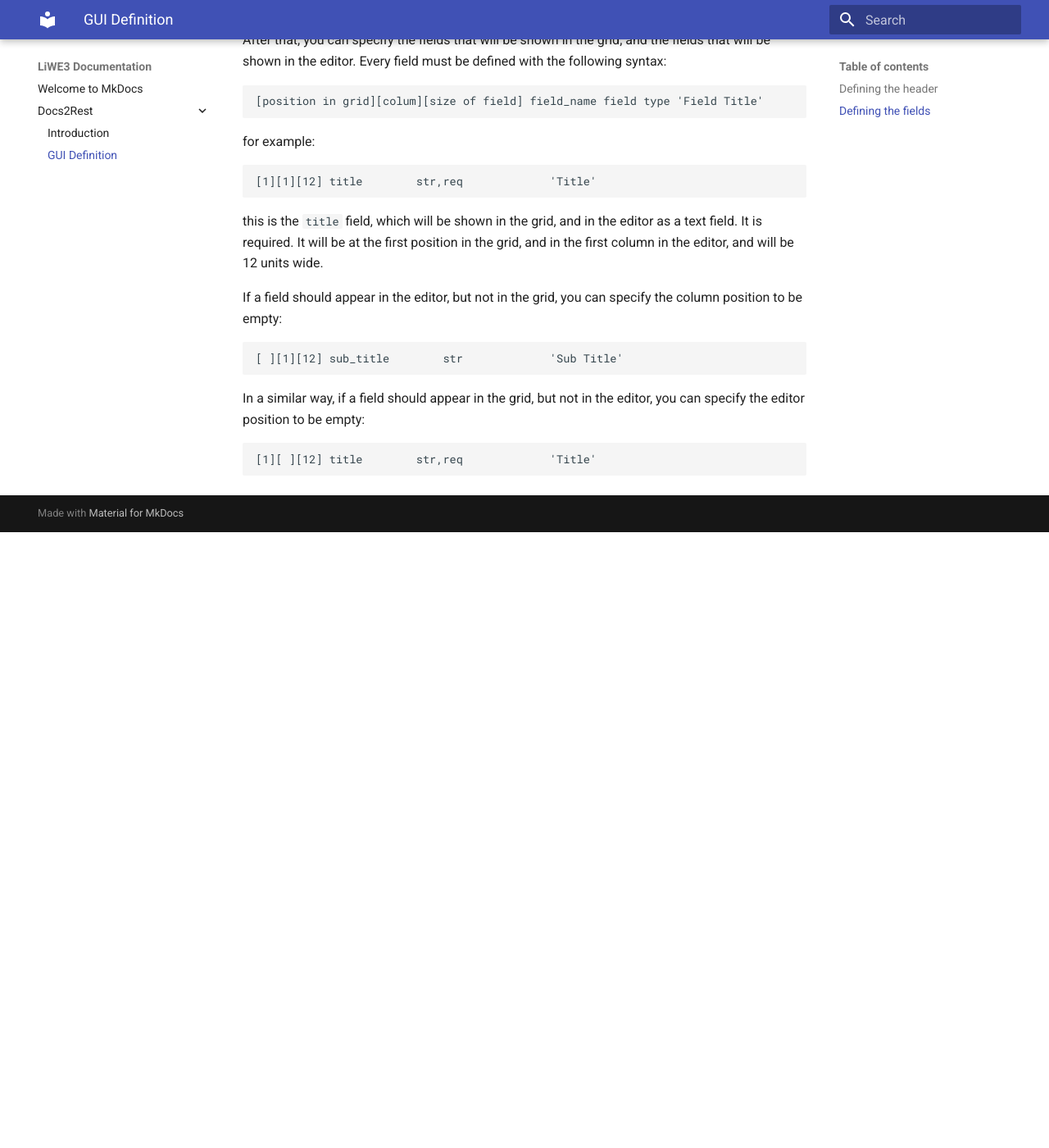
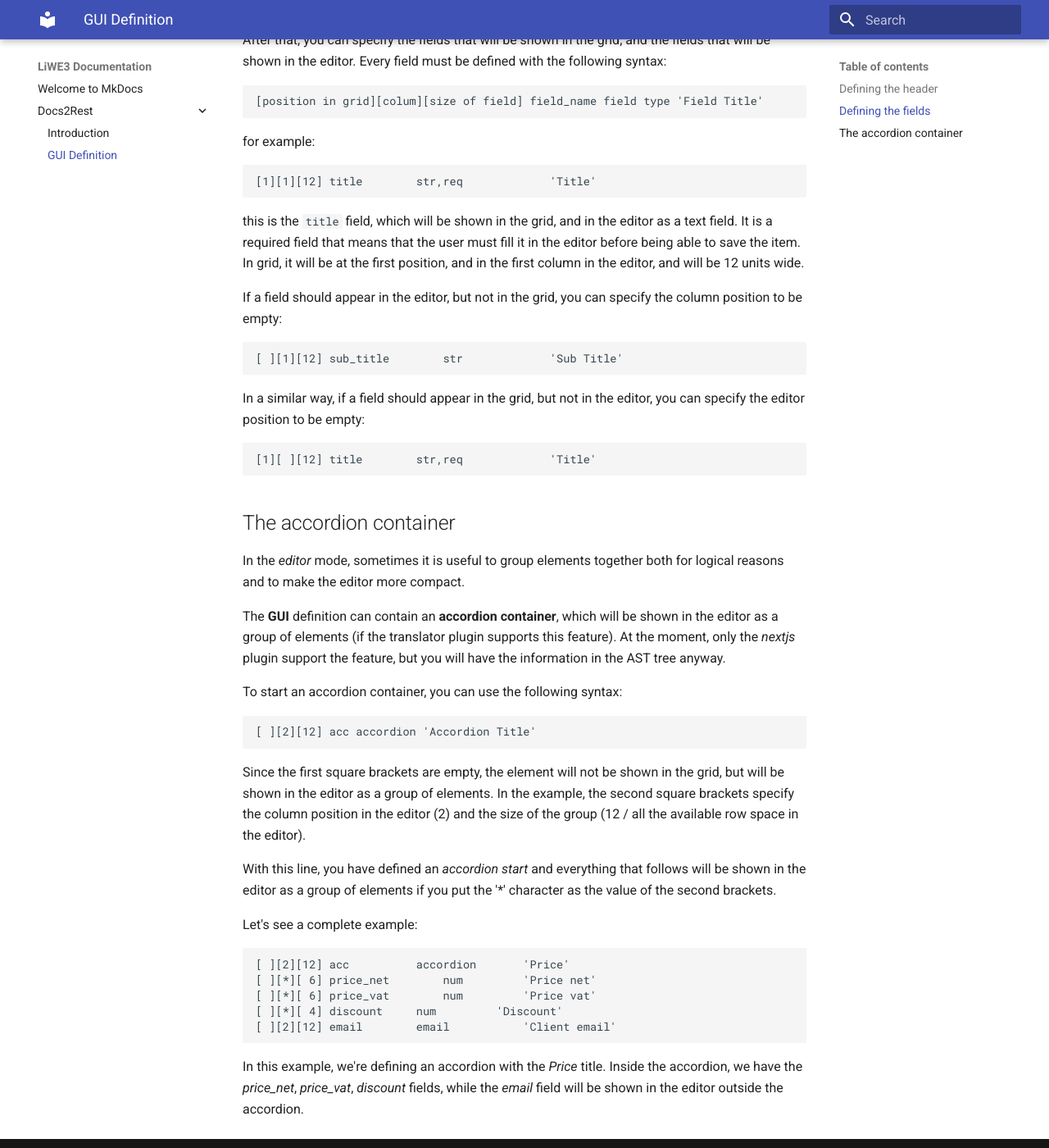
Before and after one commit to fsoft72/liwe3-docs, an MkDocs documentation site: the page built from docs/docs2rest/gui.md, in a window 1280 px wide and 1400 px high, scrolled down 1018 px. Shown: the whole window at 82% size. Built offline with MkDocs 1.6.1 and Material for MkDocs 9.7.7, drawn with Linux system fonts in a browser that asks for light colours; before the commit the page ends 1667 px from its top, so only the background shows below that.

Commit message:
new docs

````diff
--- a/docs/docs2rest/gui.md
+++ b/docs/docs2rest/gui.md
@@ -45,8 +45,8 @@ for example:
 [1][1][12] title		str,req				'Title'
 ```
 
-this is the `title` field, which will be shown in the grid, and in the editor as a text field. It is required.
-It will be at the first position in the grid, and in the first column in the editor, and will be 12 units wide.
+this is the `title` field, which will be shown in the grid, and in the editor as a text field. It is a required field that means that the user must fill it in the editor before being able to save the item.
+In grid, it will be at the first position, and in the first column in the editor, and will be 12 units wide.
 
 If a field should appear in the editor, but not in the grid, you can specify the column position to be empty:
 
@@ -59,3 +59,32 @@ In a similar way, if a field should appear in the grid, but not in the editor, y
 ```markdown
 [1][ ][12] title		str,req				'Title'
 ```
+
+## The accordion container
+
+In the *editor* mode, sometimes it is useful to group elements together both for logical reasons and to make the editor more compact.
+
+The **GUI** definition can contain an **accordion container**, which will be shown in the editor as a group of elements (if the translator plugin supports this feature).
+At the moment, only the *nextjs* plugin support the feature, but you will have the information in the AST tree anyway.
+
+To start an accordion container, you can use the following syntax:
+```markdown
+[ ][2][12] acc accordion 'Accordion Title'
+```
+
+Since the first square brackets are empty, the element will not be shown in the grid, but will be shown in the editor as a group of elements.
+In the example, the second square brackets specify the column position in the editor (2) and the size of the group (12 / all the available row space in the editor).
+
+With this line, you have defined an *accordion start* and everything that follows will be shown in the editor as a group of elements if you put the '*' character as the value of the second brackets.
+
+Let's see a complete example:
+
+```markdown
+[ ][2][12] acc			accordion		'Price'
+[ ][*][ 6] price_net		num			'Price net'
+[ ][*][ 6] price_vat		num			'Price vat'
+[ ][*][ 4] discount		num			'Discount'
+[ ][2][12] email		email			'Client email'
+```
+
+In this example, we're defining an accordion with the *Price* title. Inside the accordion, we have the *price_net*, *price_vat*, *discount* fields, while the *email* field will be shown in the editor outside the accordion.
````
